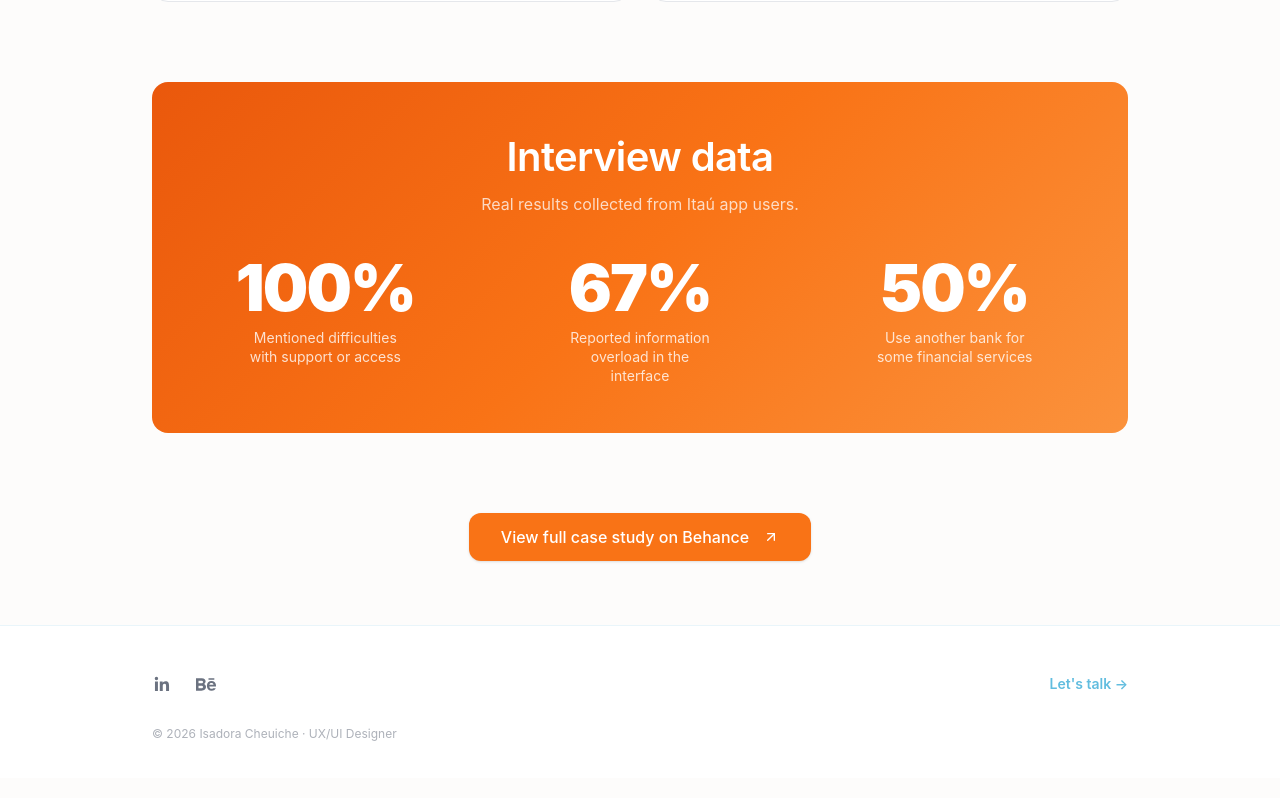
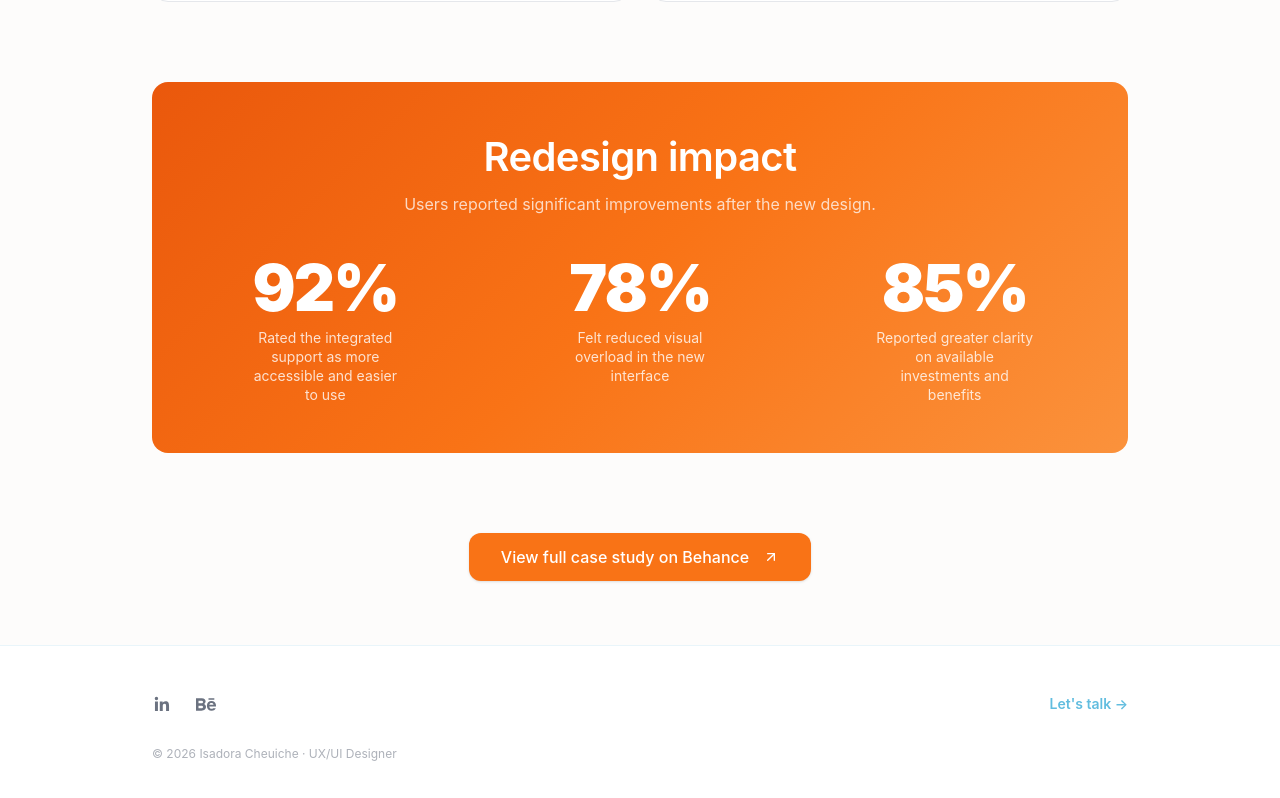
Before and after one commit to cheuicheisadora/Workshop-IA, a Next.js app: page /projetos/redesign-app-itau in a window 1280 px wide. Shown: the part 2157-2955 px from the top of the page. Built offline with nearby package versions, Linux system fonts and the light colour scheme.

Commit message:
Update Itaú metrics section with positive impact data
Replace interview problem metrics with redesign impact percentages showing user improvements (92%, 78%, 85%).

https://claude.ai/code/session_01QCUbNPeLTGevaeeLTD6KcC

```diff
--- a/app/(public)/projetos/redesign-app-itau/page.tsx
+++ b/app/(public)/projetos/redesign-app-itau/page.tsx
@@ -75,12 +75,12 @@ const content = {
         desc: "Descontos, cashback e vantagens não estavam acessíveis de forma clara e prática no app.",
       },
     ],
-    metricsTitle: "Dados das entrevistas",
-    metricsSubtitle: "Resultados reais coletados com usuários do app Itaú.",
+    metricsTitle: "Impacto do redesign",
+    metricsSubtitle: "Usuários relataram melhorias significativas após o novo design.",
     metrics: [
-      { value: "100%", label: "Mencionaram dificuldades com suporte ou acesso" },
-      { value: "67%", label: "Relataram excesso de informação na interface" },
-      { value: "50%", label: "Utilizam outro banco para alguns serviços financeiros" },
+      { value: "92%", label: "Avaliaram o suporte integrado como mais acessível e fácil de usar" },
+      { value: "78%", label: "Sentiram redução da sobrecarga visual na nova interface" },
+      { value: "85%", label: "Afirmaram maior clareza sobre investimentos e benefícios disponíveis" },
     ],
     contextTitle: "Contexto",
     contextText:
@@ -151,12 +151,12 @@ const content = {
         desc: "Discounts, cashback, and perks were not clearly and practically accessible within the app.",
       },
     ],
-    metricsTitle: "Interview data",
-    metricsSubtitle: "Real results collected from Itaú app users.",
+    metricsTitle: "Redesign impact",
+    metricsSubtitle: "Users reported significant improvements after the new design.",
     metrics: [
-      { value: "100%", label: "Mentioned difficulties with support or access" },
-      { value: "67%", label: "Reported information overload in the interface" },
-      { value: "50%", label: "Use another bank for some financial services" },
+      { value: "92%", label: "Rated the integrated support as more accessible and easier to use" },
+      { value: "78%", label: "Felt reduced visual overload in the new interface" },
+      { value: "85%", label: "Reported greater clarity on available investments and benefits" },
     ],
     contextTitle: "Context",
     contextText:
```
